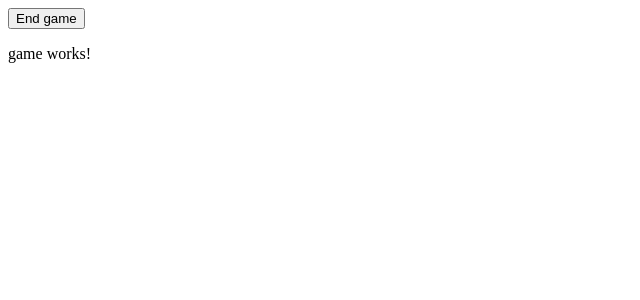
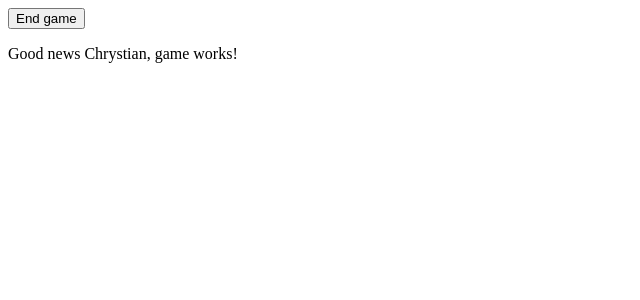
Before and after one commit to chrum/fedTetris, an Angular app: page / in a window 1280 px wide. Both pictures are taken after a click on the button "Start". Shown: the top 300 px of the page, without its empty margins (0-640 px from the left). Built offline with nearby package versions, Linux system fonts and the light colour scheme.

Commit message:
feat(game): Passing player name to game component

```diff
--- a/src/app/app.component.html
+++ b/src/app/app.component.html
@@ -6,5 +6,5 @@
 
 <div *ngIf="gameStarted">
   <button (click)="end()">End game</button>
-  <app-game></app-game>
+  <app-game [playerName]="name"></app-game>
 </div>
--- a/src/app/app.component.ts
+++ b/src/app/app.component.ts
@@ -7,6 +7,7 @@ import { Component } from '@angular/core';
 })
 export class AppComponent {
   title = 'fedTetris';
+  name = 'Chrystian';
   gameStarted = false;
 
   start() {
--- a/src/app/main/game/game.component.html
+++ b/src/app/main/game/game.component.html
@@ -1,3 +1,3 @@
 <p>
-  game works!
+  Good news {{ playerName }}, game works!
 </p>
--- a/src/app/main/game/game.component.ts
+++ b/src/app/main/game/game.component.ts
@@ -1,4 +1,4 @@
-import { Component, OnInit } from '@angular/core';
+import {Component, Input, OnInit} from '@angular/core';
 
 @Component({
   selector: 'app-game',
@@ -6,7 +6,7 @@ import { Component, OnInit } from '@angular/core';
   styleUrls: ['./game.component.scss']
 })
 export class GameComponent implements OnInit {
-
+  @Input() playerName = 'unnamed';
   constructor() { }
 
   ngOnInit() {
```
